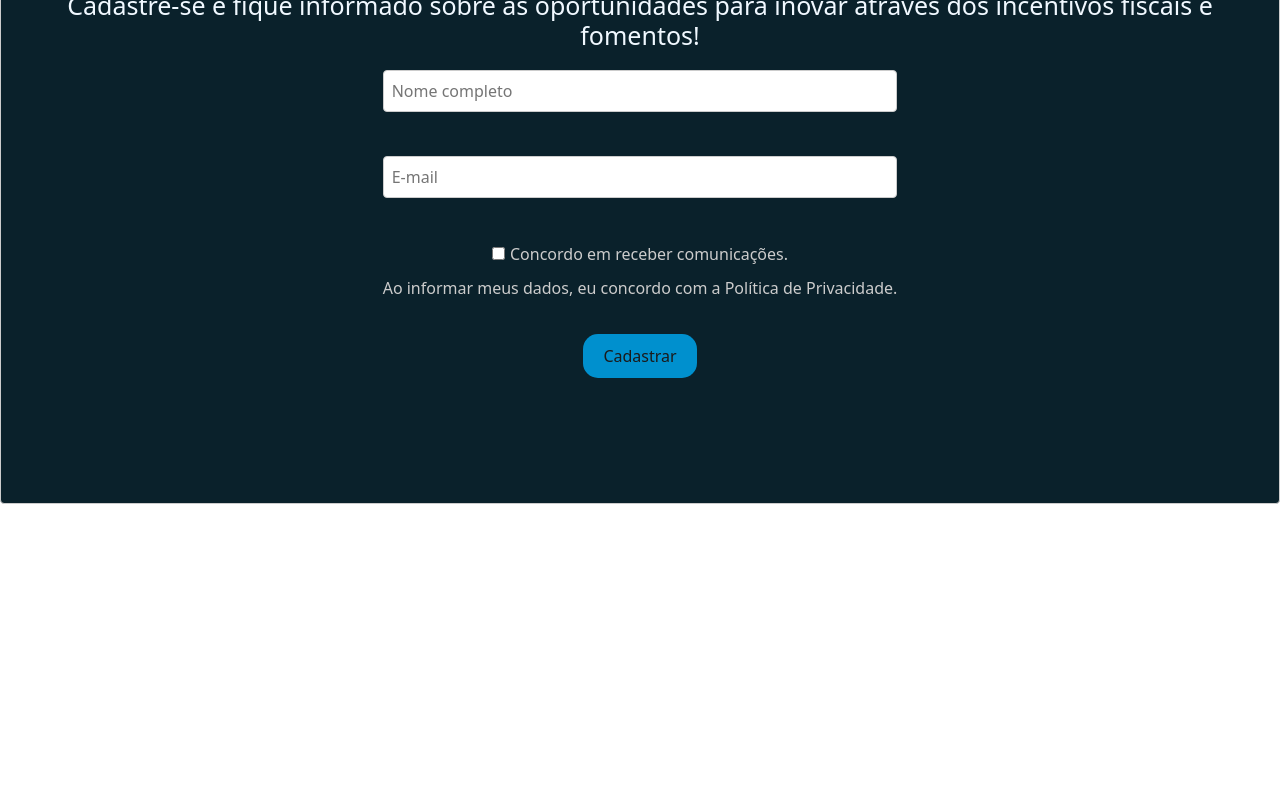
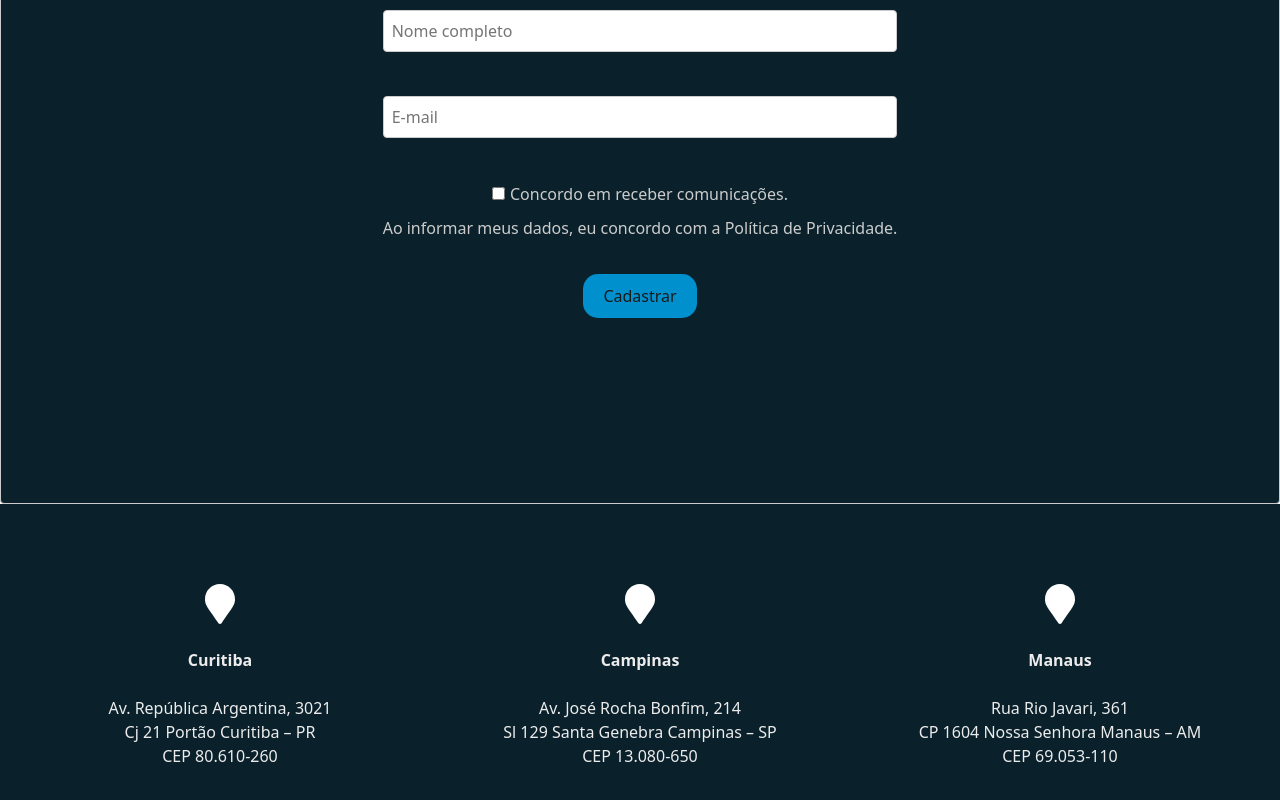
Before and after one commit to Marcos-Gabriell/Projeto-web-react, a React (Create React App) app: page / in a window 1280 px wide. Shown: the part 5052-5852 px from the top of the page. Before the commit the page ends 5556 px from the top, so only its background shows below. Built offline with nearby package versions, Linux system fonts and the light colour scheme.

Commit message:
implementando endereço

```diff
--- a/package.json
+++ b/package.json
@@ -12,6 +12,7 @@
     "react": "^18.2.0",
     "react-bootstrap": "^2.8.0",
     "react-dom": "^18.2.0",
+    "react-icons": "^4.10.1",
     "react-router-dom": "^6.14.0",
     "react-scripts": "5.0.1",
     "web-vitals": "^2.1.4"
--- /dev/null
+++ b/src/End.css
@@ -0,0 +1,31 @@
+.lojas-container {
+    display: flex;
+    flex-wrap: wrap;
+    justify-content: space-between;
+    background-color: #0a212b;
+    padding: 70px;
+  }
+
+  .loja {
+    color: #ececec;
+    width: 100%;
+    max-width: 300px;
+    margin-bottom: 20px;
+  }
+
+  .loja-content {
+    display: flex;
+    flex-direction: column;
+    align-items: center;
+    text-align: center;
+    margin-top: 10px;
+  }
+
+  .loja span {
+    font-weight: bold;
+    margin-bottom: 5px;
+  }
+
+  .loja p {
+    margin: 0;
+  }
--- /dev/null
+++ b/src/End.js
@@ -0,0 +1,58 @@
+import { FaMapMarker } from 'react-icons/fa';
+import './End.css';
+
+const Lojas = () => {
+  return (
+    <div className="lojas-container">
+      <div className="loja">
+        <div className="loja-content">
+          <FaMapMarker size={40} color="white" />
+          <div>
+            <span><br/> Curitiba </span>
+            <p><br/>
+              Av. República Argentina, 3021
+              <br />
+              Cj 21 Portão Curitiba – PR
+              <br />
+              CEP 80.610-260
+            </p>
+          </div>
+        </div>
+      </div>
+
+      <div className="loja">
+        <div className="loja-content">
+          <FaMapMarker size={40} color="white" />
+          <div>
+            <span><br/> Campinas</span>
+            <p><br/>
+              Av. José Rocha Bonfim, 214
+              <br />
+              Sl 129 Santa Genebra Campinas – SP
+              <br />
+              CEP 13.080-650
+            </p>
+          </div>
+        </div>
+      </div>
+
+      <div className="loja">
+        <div className="loja-content">
+          <FaMapMarker size={40} color="white" />
+          <div>
+            <span><br/>Manaus</span>
+            <p><br/>
+              Rua Rio Javari, 361
+              <br />
+              CP 1604 Nossa Senhora Manaus – AM
+              <br />
+              CEP 69.053-110
+            </p>
+          </div>
+        </div>
+      </div>
+    </div>
+  );
+};
+
+export default Lojas;
--- a/src/Home.js
+++ b/src/Home.js
@@ -9,6 +9,7 @@ import MySection5 from './MySection5';
 import SeparatorLine from './SeparatorLine';
 import MyBlog from './MyBlog';
 import MyCadastro from './MyCadastro';
+import End from './End';
 
 
 const Home = () => {
@@ -24,6 +25,7 @@ const Home = () => {
       <SeparatorLine />
       <MyBlog />
       <MyCadastro />
+      <End />
       {/* Restante do conteúdo da página Home */}
     </div>
   );
--- a/src/MyCadastro.js
+++ b/src/MyCadastro.js
@@ -49,8 +49,8 @@ const MyCadastro = () => {
           Ao informar meus dados, eu concordo com a Política de Privacidade.
         </label>
         <br />
-        <button type="submit">Cadastrar</button>
-      </form>
+        <button type="submit">Cadastrar</button><br/><br/>
+      </form><br/><br/><br/><br/>
     </div>
   );
 };
```
Also changed, not shown: 1 other file (tests, documents, lock files or other folders).
